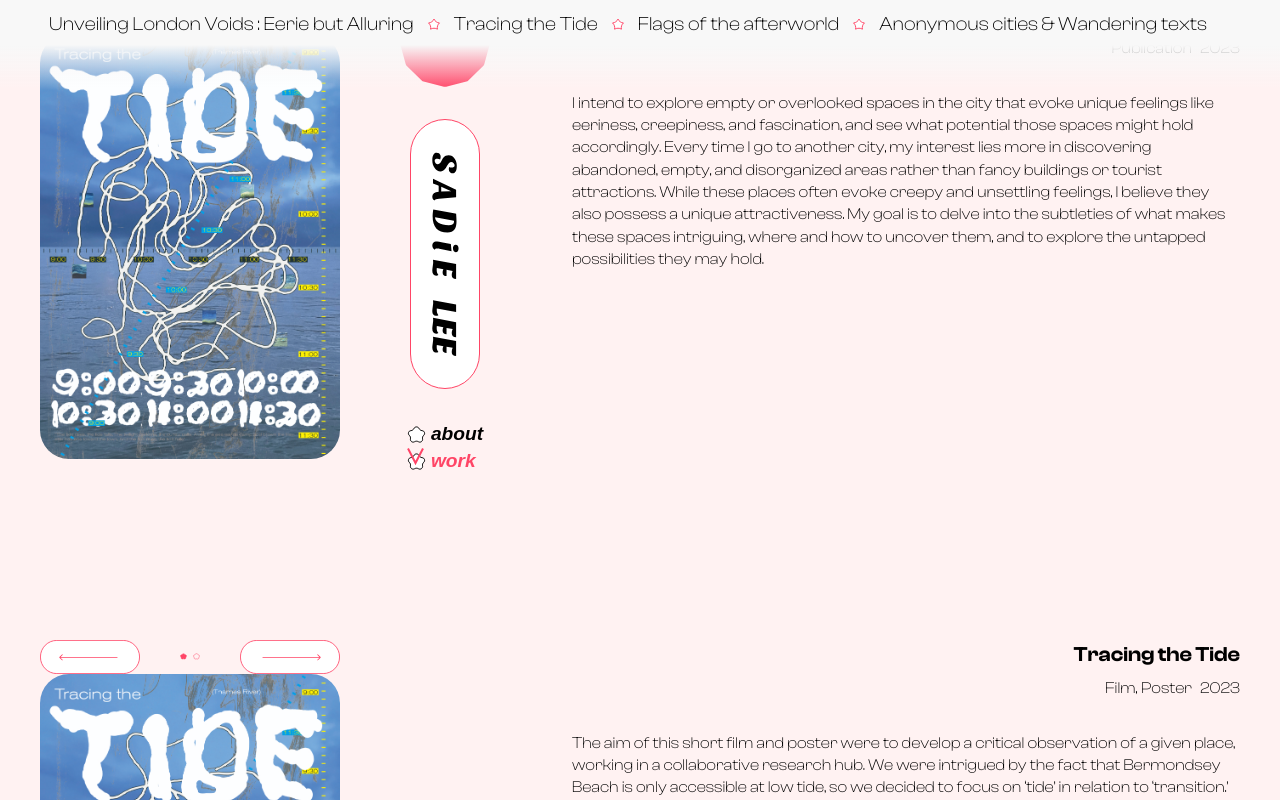
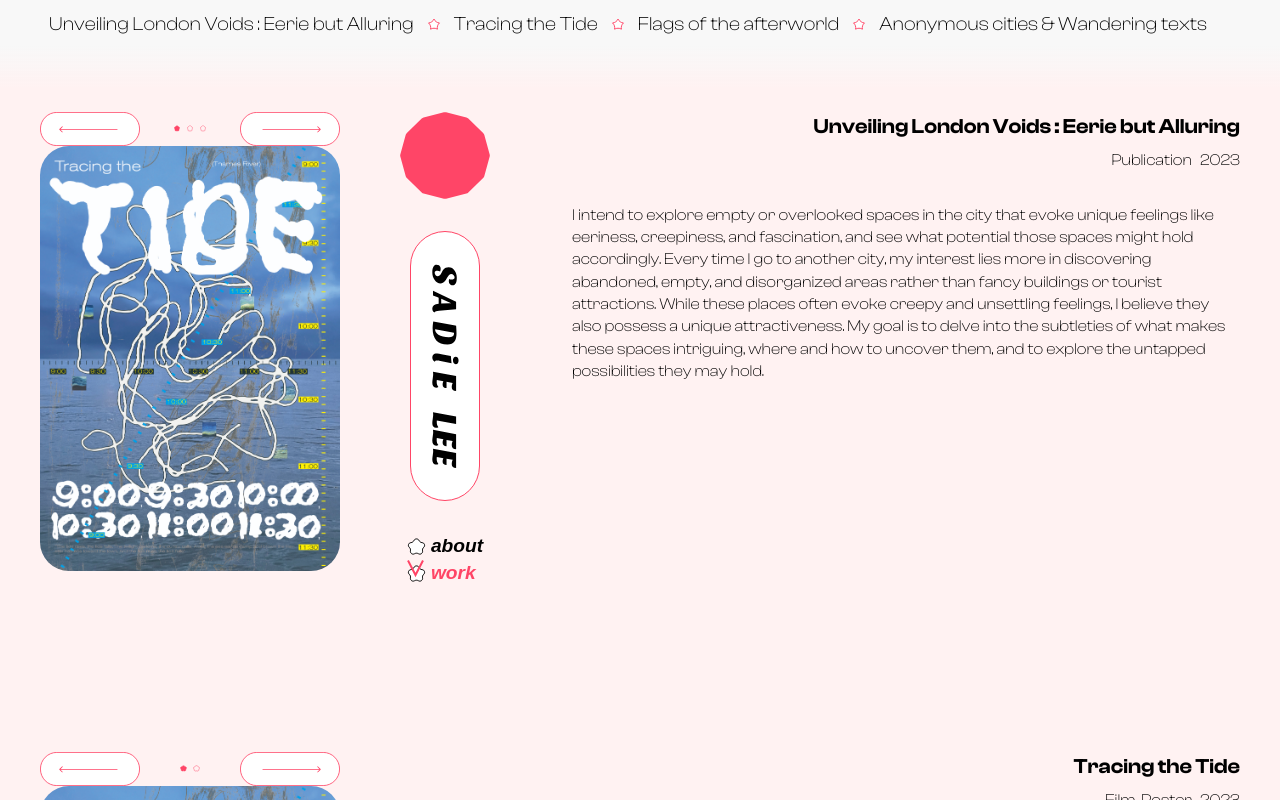
Before and after one commit to jennysujukim/sadie-lee-personal-website, a Next.js app: page /work in a window 1280 px wide. Shown: the top 800 px of the page. Built offline with nearby package versions, Linux system fonts and the light colour scheme; a web font is replaced by a local one.

Commit message:
chore: change mainNav cursor style

```diff
--- a/src/app/components/MainNav/MainNav.module.css
+++ b/src/app/components/MainNav/MainNav.module.css
@@ -11,7 +11,7 @@
 
 .grip {
   @apply hidden
-  tab-lg:block tab-lg:px-[0.5rem] tab-lg:cursor-move;
+  tab-lg:block tab-lg:px-[0.5rem] tab-lg:cursor-col-resize;
 }
 
 .arrowLeft, .arrowRight {
--- a/src/app/work/workPage.module.css
+++ b/src/app/work/workPage.module.css
@@ -1,7 +1,7 @@
 .main {
   @apply
   flex flex-col
-  tab-lg:w-full tab-lg:flex-row tab-lg:h-[calc(100vh-70px)];
+  tab-lg:w-full tab-lg:flex-row tab-lg:pt-[7rem];
 }
 
 .imgsContainer {
```
